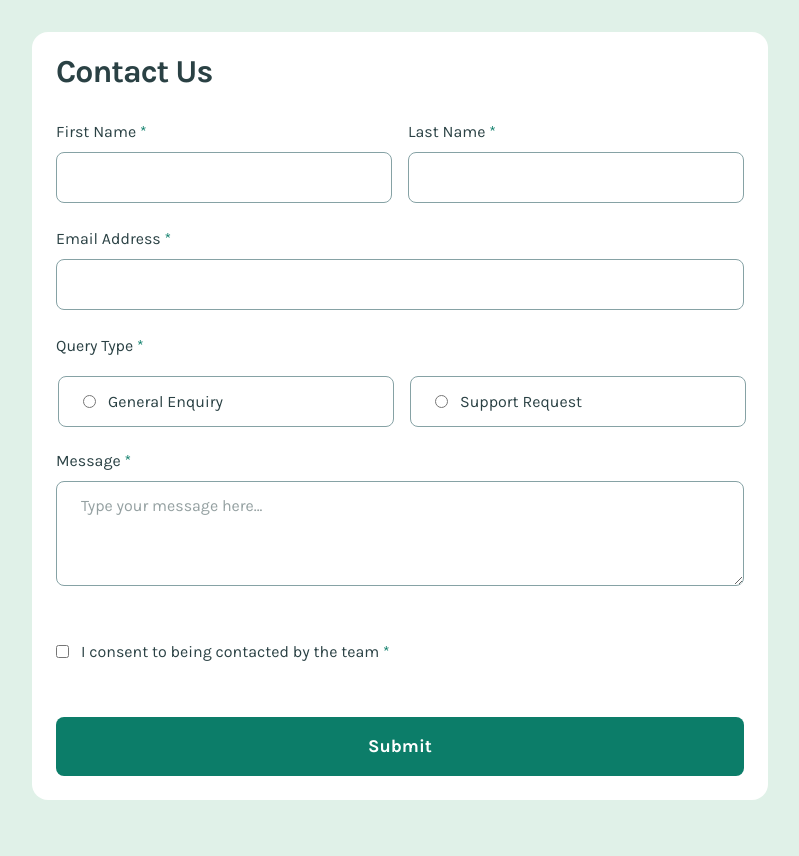
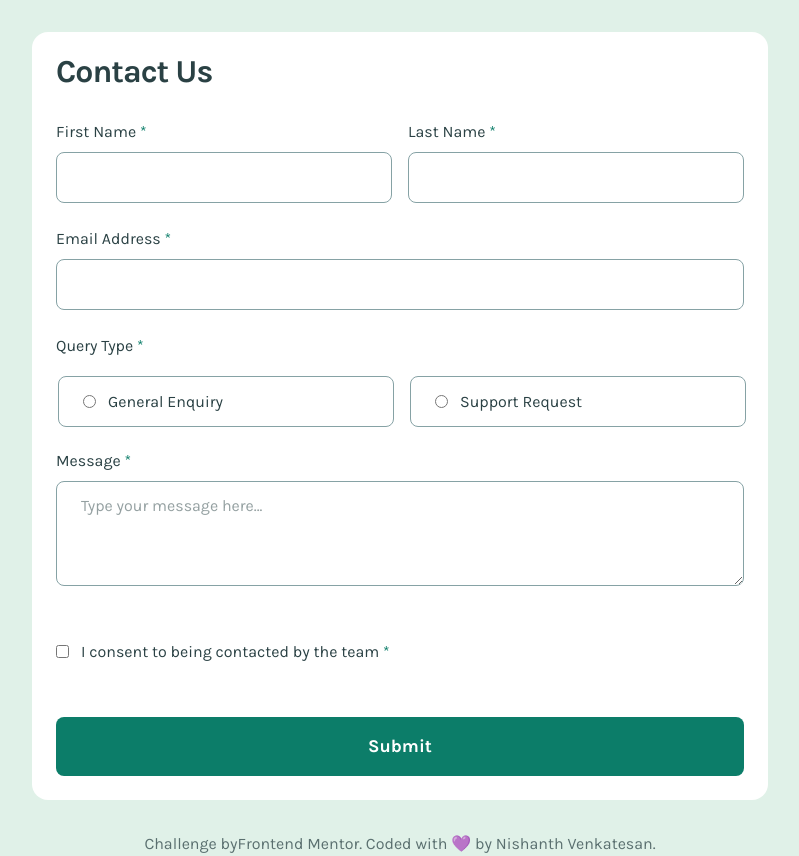
Before and after one commit to nishanth1596/contact-form, a React (Vite) app: page / in a window 1280 px wide. Shown: the whole page, without its empty margins (240-1039 px from the left). Before the commit the page ends 832 px from the top, so only its background shows below. Built offline with nearby package versions, Linux system fonts and the light colour scheme.

Commit message:
fixed accessibility issues

```diff
--- a/index.html
+++ b/index.html
@@ -10,6 +10,7 @@
       rel="stylesheet"
     />
     <link rel="icon" type="image/png" sizes="32x32" href="/favicon-32x32.png" />
+    <title>Frontend Mentor | Contact form</title>
   </head>
   <body class="bg-Green-200 text-Grey-900 font-Karla text-base tracking-normal">
     <div id="root"></div>
--- a/src/App.tsx
+++ b/src/App.tsx
@@ -10,7 +10,18 @@ function App() {
       <main className="mx-4 my-8 flex justify-center">
         <ContactForm />
       </main>
-      <footer></footer>
+
+      <footer className="text-Grey-900 animate-pulse text-center">
+        Challenge by{""}
+        <a href="https://www.frontendmentor.io?ref=challenge" target="_blank">
+          Frontend Mentor
+        </a>
+        . Coded with 💜 by{" "}
+        <a href="https://www.frontendmentor.io/profile/nishanth1596">
+          Nishanth Venkatesan
+        </a>
+        .
+      </footer>
       <Toaster position="top-center" />
     </div>
   );
--- a/src/Components/ContactForm.tsx
+++ b/src/Components/ContactForm.tsx
@@ -97,6 +97,7 @@ function ContactForm() {
         <div className="mt-10 flex min-h-[51px] w-full items-center gap-3 pr-4">
           <input
             type="checkbox"
+            id="consent"
             {...register("consent", {
               required:
                 "To submit this form, please consent to being contacted",
--- a/src/Components/InputItem.tsx
+++ b/src/Components/InputItem.tsx
@@ -70,7 +70,7 @@ function InputItem({
         </label>
         <textarea
           id={id}
-          autoComplete="on"
+          autoComplete="given-name"
           placeholder="Type your message here..."
           className={`${error ? "border-Red-Errors" : "border-Grey-500"} hover:border-Green-600 inset-0.5 mt-2 box-border block min-h-[132px] w-full rounded-lg border px-6 py-3 sm:min-h-[105px]`}
           {...register(id, {
@@ -95,7 +95,7 @@ function InputItem({
         className={`${error ? "border-Red-Errors" : "border-Grey-500"} hover:border-Green-600 inset-0.5 mt-2 box-border block min-h-[51px] w-full rounded-lg border px-6 py-3`}
         type={type}
         id={id}
-        autoComplete="yes"
+        autoComplete="given-name"
         {...register(id, rules)}
       />
       {error && (
```
